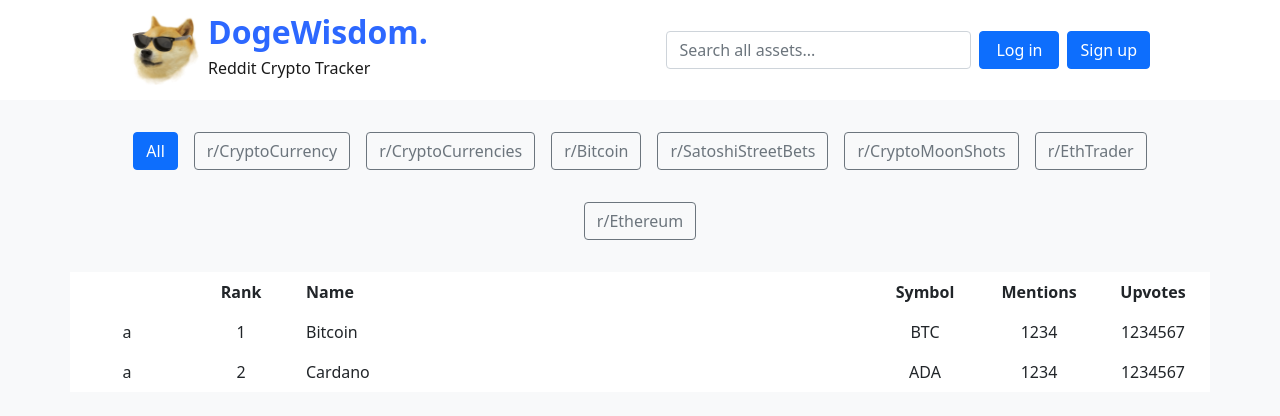
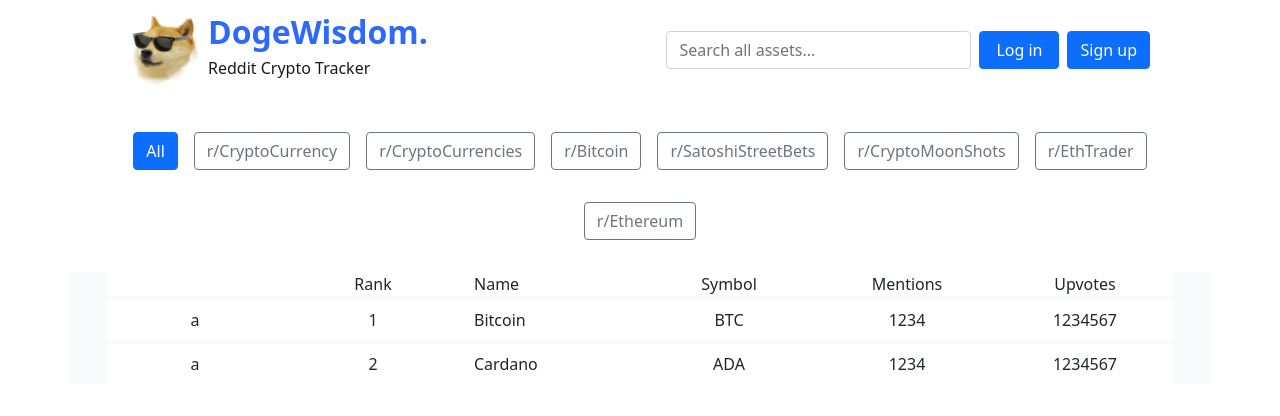
Before and after one commit to carminechoi/Dogewisdom, a React (Create React App) app: page / in a window 1280 px wide. Shown: the top 416 px of the page. Built offline with nearby package versions, Linux system fonts and the light colour scheme.

Commit message:
table has gaps

```diff
--- a/src/App.js
+++ b/src/App.js
@@ -10,7 +10,7 @@
 function App() {
 
     return (
-        <div className="bg-light vh-100" >
+        <div className="vh-100">
             <BrowserRouter>
                 <Routes>
                     <Route path="/" element={<Home />} />
--- a/src/components/Cards/CryptoCard.js
+++ b/src/components/Cards/CryptoCard.js
@@ -2,14 +2,14 @@
 
 function CryptoCard (props) {
     return (
-        <tr className="bg-white">
-            <td width={'10%'} className="text-center">a</td>
-            <td width={'10%'} className="text-center">{props.rank}</td>
-            <td width={'50%'}>{props.name}</td>
-            <td width={'10%'} className="text-center">{props.symbol}</td>
-            <td width={'10%'} className="text-center">{props.mentions}</td>
-            <td width={'10%'} className="text-center">{props.upvotes}</td>
-        </tr>
+        <div className="row box mt-1 py-2 bg-white">
+            <div className="col text-center">a</div>
+            <div className="col text-center">{props.rank}</div>
+            <div className="col ">{props.name}</div>
+            <div className="col text-center">{props.symbol}</div>
+            <div className="col text-center">{props.mentions}</div>
+            <div className="col text-center">{props.upvotes}</div>
+        </div>
     );
 }
 
--- a/src/components/Cards/CryptoHeader.js
+++ b/src/components/Cards/CryptoHeader.js
@@ -2,16 +2,14 @@
 
 function CryptoHeader () {
     return (
-        <thead className="bg-white">
-            <tr>
-                <th width={'10%'} className="text-center"></th>
-                <th width={'10%'} className="text-center">Rank</th>
-                <th width={'50%'}>Name</th>
-                <th width={'10%'} className="text-center">Symbol</th>
-                <th width={'10%'} className="text-center">Mentions</th>
-                <th width={'10%'} className="text-center">Upvotes</th>
-            </tr>
-        </thead>
+        <div className="row bg-white">
+            <div className="col text-center"></div>
+            <div className="col text-center">Rank</div>
+            <div className="col">Name</div>
+            <div className="col text-center">Symbol</div>
+            <div className="col text-center">Mentions</div>
+            <div className="col text-center">Upvotes</div>
+        </div>
     );
 }
 
--- a/src/components/Cards/CryptoTable.js
+++ b/src/components/Cards/CryptoTable.js
@@ -5,13 +5,11 @@
 
 function CryptoTable () {
     return (
-        <Table className="table-borderless gap-3 container" >
+        <div className="container px-5 bg-light" >
             <CardHeader />
-            <tbody>
-                <CryptoCard className="" rank="1" name="Bitcoin" symbol="BTC" mentions="1234" upvotes="1234567" />
-                <CryptoCard rank="2" name="Cardano" symbol="ADA" mentions="1234" upvotes="1234567" />
-            </tbody>
-        </Table>
+            <CryptoCard rank="1" name="Bitcoin" symbol="BTC" mentions="1234" upvotes="1234567" />
+            <CryptoCard rank="2" name="Cardano" symbol="ADA" mentions="1234" upvotes="1234567" />
+        </div>
     );
 }
 
```
